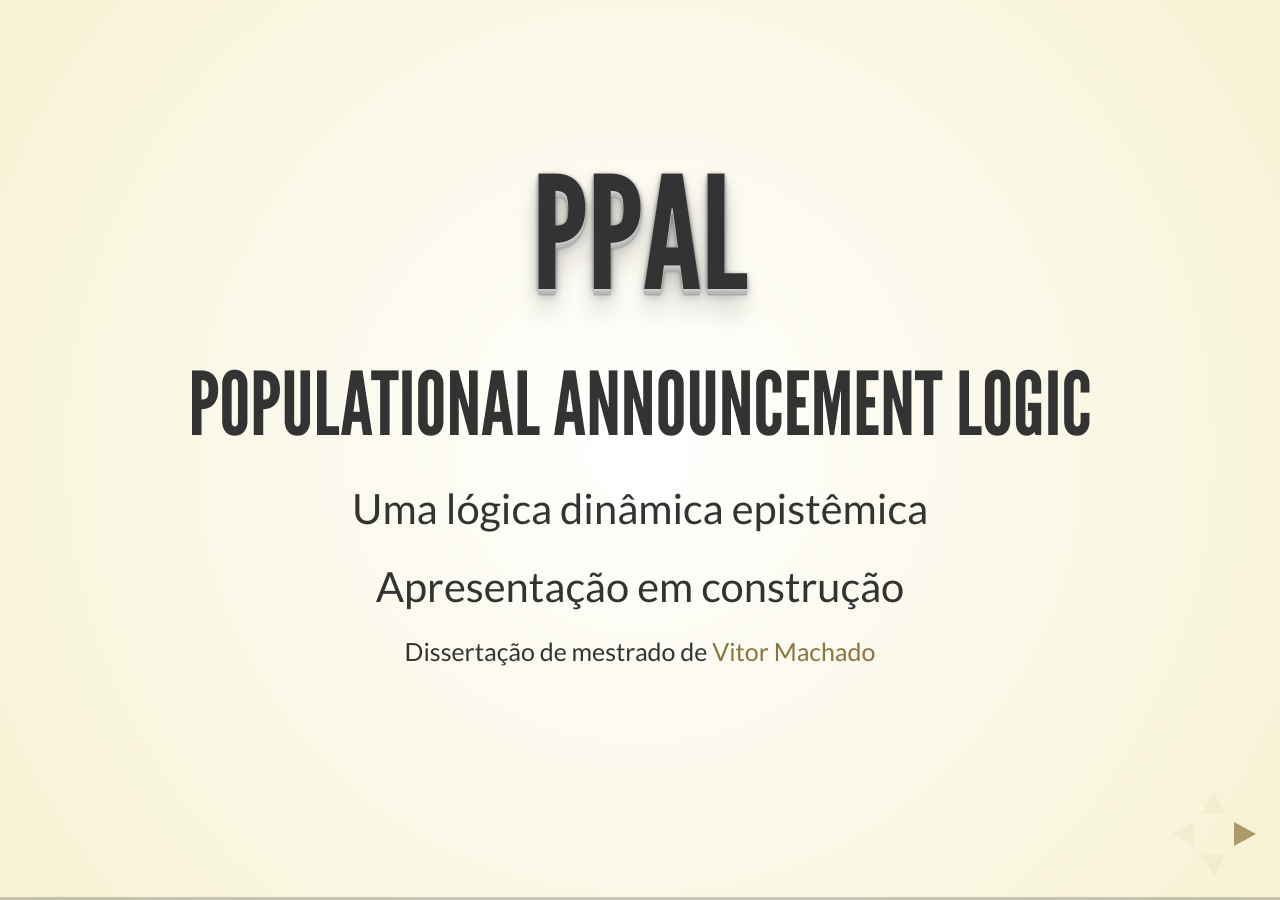
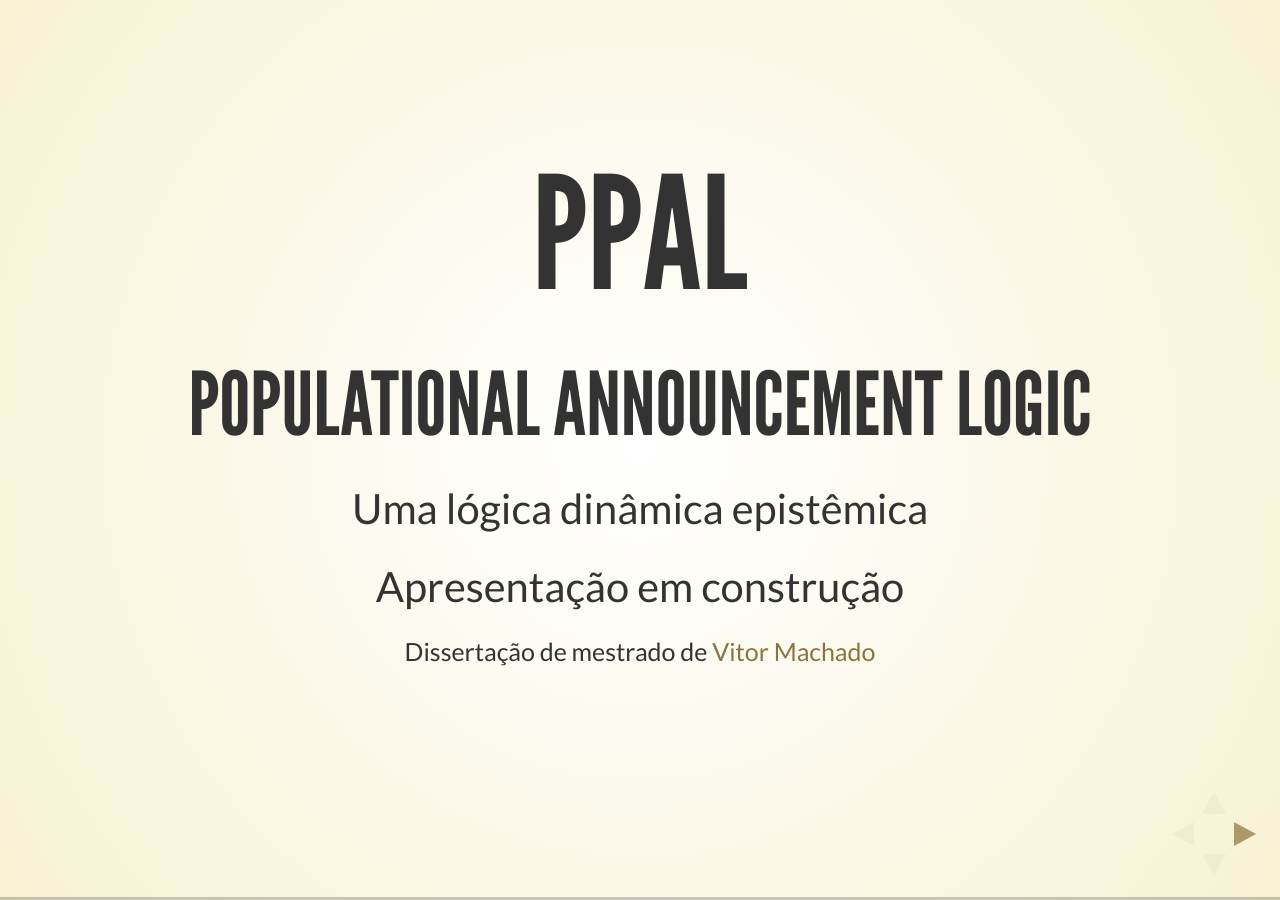
Before and after one commit to vittau/vittau.github.io, a Jekyll site: the page ppal/index.html, which Jekyll copies as it is, in a window 1280 px wide. Built offline with Jekyll 4.4.1, drawn with Linux system fonts in a browser that asks for light colours; formulas are drawn with MathJax 3.

Commit message:
My beige theme
Variant without h1 shadows.

```diff
--- /dev/null
+++ b/ppal/css/theme/my-beige.css
@@ -0,0 +1,287 @@
+/**
+ * Beige theme for reveal.js.
+ *
+ * Copyright (C) 2011-2012 Hakim El Hattab, http://hakim.se
+ */
+@import url(../../lib/font/league-gothic/league-gothic.css);
+@import url(https://fonts.googleapis.com/css?family=Lato:400,700,400italic,700italic);
+/*********************************************
+ * GLOBAL STYLES
+ *********************************************/
+body {
+  background: #f7f2d3;
+  background: -moz-radial-gradient(center, circle cover, white 0%, #f7f2d3 100%);
+  background: -webkit-gradient(radial, center center, 0px, center center, 100%, color-stop(0%, white), color-stop(100%, #f7f2d3));
+  background: -webkit-radial-gradient(center, circle cover, white 0%, #f7f2d3 100%);
+  background: -o-radial-gradient(center, circle cover, white 0%, #f7f2d3 100%);
+  background: -ms-radial-gradient(center, circle cover, white 0%, #f7f2d3 100%);
+  background: radial-gradient(center, circle cover, white 0%, #f7f2d3 100%);
+  background-color: #f7f3de; }
+
+.reveal {
+  font-family: "Lato", sans-serif;
+  font-size: 36px;
+  font-weight: normal;
+  color: #333; }
+
+::selection {
+  color: #fff;
+  background: rgba(79, 64, 28, 0.99);
+  text-shadow: none; }
+
+.reveal .slides > section,
+.reveal .slides > section > section {
+  line-height: 1.3;
+  font-weight: inherit; }
+
+/*********************************************
+ * HEADERS
+ *********************************************/
+.reveal h1,
+.reveal h2,
+.reveal h3,
+.reveal h4,
+.reveal h5,
+.reveal h6 {
+  margin: 0 0 20px 0;
+  color: #333;
+  font-family: "League Gothic", Impact, sans-serif;
+  font-weight: normal;
+  line-height: 1.2;
+  letter-spacing: normal;
+  text-transform: uppercase;
+  text-shadow: none;
+  word-wrap: break-word; }
+
+.reveal h1 {
+  font-size: 3.77em; }
+
+.reveal h2 {
+  font-size: 2.11em; }
+
+.reveal h3 {
+  font-size: 1.55em; }
+
+.reveal h4 {
+  font-size: 1em; }
+
+/*********************************************
+ * OTHER
+ *********************************************/
+.reveal p {
+  margin: 20px 0;
+  line-height: 1.3; }
+
+/* Ensure certain elements are never larger than the slide itself */
+.reveal img,
+.reveal video,
+.reveal iframe {
+  max-width: 95%;
+  max-height: 95%; }
+
+.reveal strong,
+.reveal b {
+  font-weight: bold; }
+
+.reveal em {
+  font-style: italic; }
+
+.reveal ol,
+.reveal dl,
+.reveal ul {
+  display: inline-block;
+  text-align: left;
+  margin: 0 0 0 1em; }
+
+.reveal ol {
+  list-style-type: decimal; }
+
+.reveal ul {
+  list-style-type: disc; }
+
+.reveal ul ul {
+  list-style-type: square; }
+
+.reveal ul ul ul {
+  list-style-type: circle; }
+
+.reveal ul ul,
+.reveal ul ol,
+.reveal ol ol,
+.reveal ol ul {
+  display: block;
+  margin-left: 40px; }
+
+.reveal dt {
+  font-weight: bold; }
+
+.reveal dd {
+  margin-left: 40px; }
+
+.reveal q,
+.reveal blockquote {
+  quotes: none; }
+
+.reveal blockquote {
+  display: block;
+  position: relative;
+  width: 70%;
+  margin: 20px auto;
+  padding: 5px;
+  font-style: italic;
+  background: rgba(255, 255, 255, 0.05);
+  box-shadow: 0px 0px 2px rgba(0, 0, 0, 0.2); }
+
+.reveal blockquote p:first-child,
+.reveal blockquote p:last-child {
+  display: inline-block; }
+
+.reveal q {
+  font-style: italic; }
+
+.reveal pre {
+  display: block;
+  position: relative;
+  width: 90%;
+  margin: 20px auto;
+  text-align: left;
+  font-size: 0.55em;
+  font-family: monospace;
+  line-height: 1.2em;
+  word-wrap: break-word;
+  box-shadow: 0px 0px 6px rgba(0, 0, 0, 0.3); }
+
+.reveal code {
+  font-family: monospace; }
+
+.reveal pre code {
+  display: block;
+  padding: 5px;
+  overflow: auto;
+  max-height: 400px;
+  word-wrap: normal; }
+
+.reveal table {
+  margin: auto;
+  border-collapse: collapse;
+  border-spacing: 0; }
+
+.reveal table th {
+  font-weight: bold; }
+
+.reveal table th,
+.reveal table td {
+  text-align: left;
+  padding: 0.2em 0.5em 0.2em 0.5em;
+  border-bottom: 1px solid; }
+
+.reveal table th[align="center"],
+.reveal table td[align="center"] {
+  text-align: center; }
+
+.reveal table th[align="right"],
+.reveal table td[align="right"] {
+  text-align: right; }
+
+.reveal table tr:last-child td {
+  border-bottom: none; }
+
+.reveal sup {
+  vertical-align: super; }
+
+.reveal sub {
+  vertical-align: sub; }
+
+.reveal small {
+  display: inline-block;
+  font-size: 0.6em;
+  line-height: 1.2em;
+  vertical-align: top; }
+
+.reveal small * {
+  vertical-align: top; }
+
+/*********************************************
+ * LINKS
+ *********************************************/
+.reveal a {
+  color: #8b743d;
+  text-decoration: none;
+  -webkit-transition: color 0.15s ease;
+  -moz-transition: color 0.15s ease;
+  transition: color 0.15s ease; }
+
+.reveal a:hover {
+  color: #c0a86e;
+  text-shadow: none;
+  border: none; }
+
+.reveal .roll span:after {
+  color: #fff;
+  background: #564826; }
+
+/*********************************************
+ * IMAGES
+ *********************************************/
+.reveal section img {
+  margin: 15px 0px;
+  background: rgba(255, 255, 255, 0.12);
+  border: 4px solid #333;
+  box-shadow: 0 0 10px rgba(0, 0, 0, 0.15); }
+
+.reveal section img.plain {
+  border: 0;
+  box-shadow: none; }
+
+.reveal a img {
+  -webkit-transition: all 0.15s linear;
+  -moz-transition: all 0.15s linear;
+  transition: all 0.15s linear; }
+
+.reveal a:hover img {
+  background: rgba(255, 255, 255, 0.2);
+  border-color: #8b743d;
+  box-shadow: 0 0 20px rgba(0, 0, 0, 0.55); }
+
+/*********************************************
+ * NAVIGATION CONTROLS
+ *********************************************/
+.reveal .controls .navigate-left,
+.reveal .controls .navigate-left.enabled {
+  border-right-color: #8b743d; }
+
+.reveal .controls .navigate-right,
+.reveal .controls .navigate-right.enabled {
+  border-left-color: #8b743d; }
+
+.reveal .controls .navigate-up,
+.reveal .controls .navigate-up.enabled {
+  border-bottom-color: #8b743d; }
+
+.reveal .controls .navigate-down,
+.reveal .controls .navigate-down.enabled {
+  border-top-color: #8b743d; }
+
+.reveal .controls .navigate-left.enabled:hover {
+  border-right-color: #c0a86e; }
+
+.reveal .controls .navigate-right.enabled:hover {
+  border-left-color: #c0a86e; }
+
+.reveal .controls .navigate-up.enabled:hover {
+  border-bottom-color: #c0a86e; }
+
+.reveal .controls .navigate-down.enabled:hover {
+  border-top-color: #c0a86e; }
+
+/*********************************************
+ * PROGRESS BAR
+ *********************************************/
+.reveal .progress {
+  background: rgba(0, 0, 0, 0.2); }
+
+.reveal .progress span {
+  background: #8b743d;
+  -webkit-transition: width 800ms cubic-bezier(0.26, 0.86, 0.44, 0.985);
+  -moz-transition: width 800ms cubic-bezier(0.26, 0.86, 0.44, 0.985);
+  transition: width 800ms cubic-bezier(0.26, 0.86, 0.44, 0.985); }
--- a/ppal/index.html
+++ b/ppal/index.html
@@ -15,7 +15,7 @@
 		<meta name="viewport" content="width=device-width, initial-scale=1.0, maximum-scale=1.0, user-scalable=no, minimal-ui">
 
 		<link rel="stylesheet" href="css/reveal.css">
-		<link rel="stylesheet" href="css/theme/beige.css" id="theme">
+		<link rel="stylesheet" href="css/theme/my-beige.css" id="theme">
 
 		<!-- Code syntax highlighting -->
 		<link rel="stylesheet" href="lib/css/zenburn.css">
```
Also changed, not shown: other parts of ppal/index.html (+1 -1 lines).
